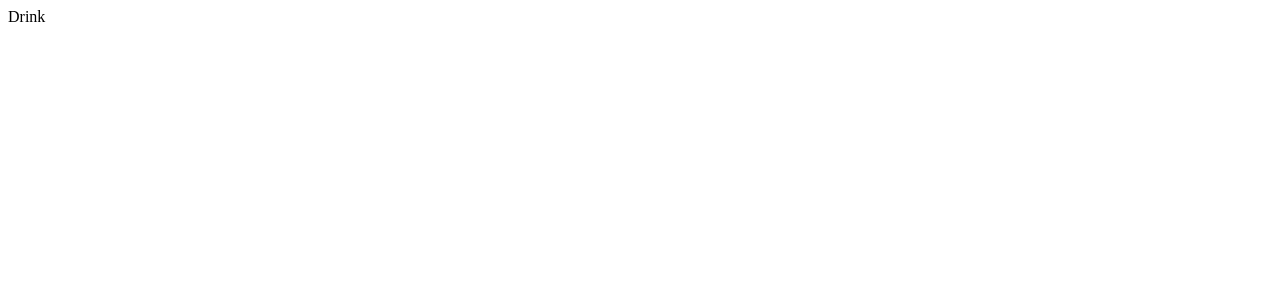
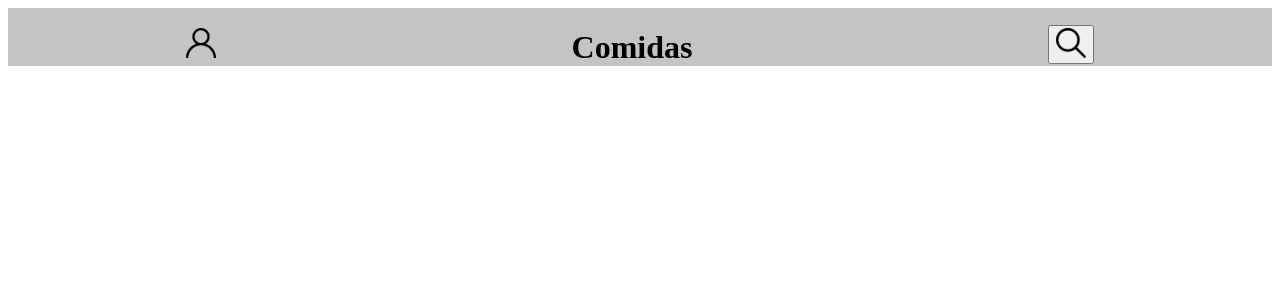
Before and after one commit to tryber/sd-04-recipes-app-14, a React (Create React App) app: page /bebidas in a window 1280 px wide. Shown: the top 300 px of the page. Built offline with nearby package versions, Linux system fonts and the light colour scheme.

Commit message:
refatorado

```diff
--- a/src/App.css
+++ b/src/App.css
@@ -60,14 +60,3 @@
     transform: rotate(-10deg);
   }
 }
-
-.header-container {
-  display: flex;
-  justify-content: space-around;
-  align-items: baseline;
-}
-
-.content {
-  display: none;
-  overflow: hidden;
-}
--- a/src/App.js
+++ b/src/App.js
@@ -16,8 +16,8 @@ function App() {
         <Route exact path="/comidas" component={Pages.Foods} />
         <Route exact path="/bebidas" component={Pages.Drinks} />
         <Route exact path="/perfil" component={Pages.Perfil}/>
-        <Route exact path="/home" component={Pages.Home}/>
-        {/* <Route path="" component={}/>
+        {/* <Route exact path="" component={}/>
+        <Route path="" component={}/>
         <Route path="" component={}/>
         <Route path="" component={}/>
         <Route path="" component={}/>
--- a/src/components/Header.js
+++ /dev/null
@@ -1,33 +0,0 @@
-import React, { Component } from "react";
-import { Drinks } from "../pages";
-
-export class Header extends Component {
-  constructor(props) {
-    super(props);
-    this.onClick = this.onClick.bind(this);
-  }
-  onClick() {
-    const searchBar = document.querySelector('.content');
-    if (searchBar.style.display === "block") {
-      searchBar.style.display = "none";
-    } else {
-      searchBar.style.display = "block";
-    }
-  }
-  render() {
-    return (
-      <div>
-        <div className="header-container">
-          <a href="/perfil" data-testid="profile-top-btn">
-            <img src="./profileIcon.svg" alt="profile-icon" />
-          </a>
-          <h1 data-testid="page-title">Comidas</h1>
-          <button data-testid="search-top-btn" onClick={this.onClick}>
-            <img src="./searchIcon.svg" alt="search-icon" />
-          </button>
-        </div>
-        <div className="content"><Drinks /></div>
-      </div>
-    );
-  }
-}
--- /dev/null
+++ b/src/components/header/Header.css
@@ -0,0 +1,14 @@
+.header-container {
+  align-items: baseline;
+  background: #C4C4C4;
+  display: flex;
+  height: 58px;
+  justify-content: space-around;
+  left: 0px;
+  top: 0px;
+}
+
+.content {
+  display: none;
+  overflow: hidden;
+}
--- /dev/null
+++ b/src/components/header/Header.jsx
@@ -0,0 +1,34 @@
+import React from 'react';
+import ProfileIcon from '../../images/profileIcon.svg'
+import SearchIcon from '../../images/searchIcon.svg';
+import './Header.css';
+
+const Header = () => {
+  function onClick() {
+    const searchBar = document.querySelector('.content');
+    if (searchBar.style.display === 'block') {
+      searchBar.style.display = 'none';
+    } else {
+      searchBar.style.display = 'block';
+    }
+  }
+
+  return (
+    <div>
+      <div className="header-container">
+        <a href="/perfil" data-testid="profile-top-btn">
+          <img src={ProfileIcon} alt="profile-icon" />
+        </a>
+        <h1 data-testid="page-title">Comidas</h1>
+        <button data-testid="search-top-btn" onClick={onClick}>
+          <img src={SearchIcon} alt="search-icon" />
+        </button>
+      </div>
+      <div className="content">
+        <div>Alou</div>
+      </div>
+    </div>
+  );
+};
+
+export default Header;
--- a/src/pages/Drinks.js
+++ b/src/pages/Drinks.js
@@ -1,5 +1,6 @@
 import React from 'react';
+import Header from '../components/header/Header';
 
-const Drinks = () => (<div>Drink</div>);
+const Drinks = () => (<div><Header /></div>);
 
 export default Drinks;
--- a/src/pages/Foods.js
+++ b/src/pages/Foods.js
@@ -1,5 +1,6 @@
 import React from 'react';
+import Header from '../components/header/Header'
 
-const Foods = () => (<div>Food</div>);
+const Foods = () => (<div><Header /></div>);
 
 export default Foods;
--- a/src/pages/Home.js
+++ /dev/null
@@ -1,11 +0,0 @@
-import React from 'react';
-import { Header } from '../components/Header';
-
-const Home = () => (
-  <div>
-    <Header />
-    <div>Home</div>
-  </div>
-  );
-
-export default Home;
--- a/src/pages/Perfil.js
+++ b/src/pages/Perfil.js
@@ -1,5 +1,6 @@
 import React from 'react';
+import Header from '../components/header/Header'
 
-const Perfil = () => (<div>Perfil</div>);
+const Perfil = () => (<div><Header /></div>);
 
 export default Perfil;
--- a/src/pages/index.js
+++ b/src/pages/index.js
@@ -4,4 +4,3 @@ export { default as Drinks } from './Drinks';
 export { default as FoodDetail } from './FoodDetail';
 export { default as DrinkDetail } from './DrinkDetail';
 export { default as Perfil } from './Perfil';
-export { default as Home } from './Home';
```
